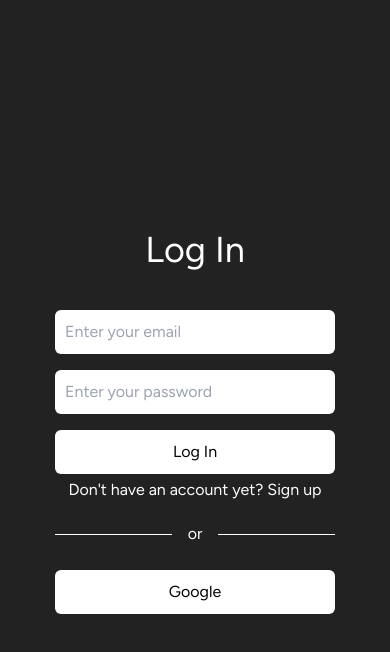
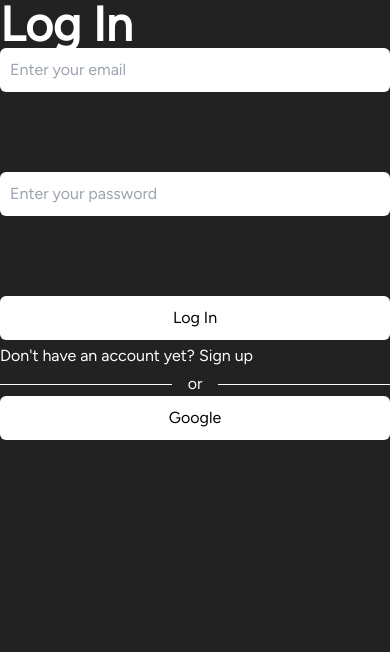
Before and after one commit to jakubtrzpiot/mern-p2p2, a React (Create React App) app in the folder client/: page /login in a window 390 px wide. Shown: the top 652 px of the page. Built offline with nearby package versions, Linux system fonts and the light colour scheme; no server answers.

Commit message:
implement mobile first approach on login page

```diff
--- a/client/src/App.js
+++ b/client/src/App.js
@@ -7,7 +7,7 @@ import { Home } from './pages/Home';
 
 export const App = () => {
   return (
-    <div className="bg-[#222222] h-screen flex">
+    <div className="bg-[#222222] h-screen w-full">
       <Routes>
         <Route exact path="/" element={<Home />}></Route>
         <Route exact path="/u/:id" element={<Dashboard />}></Route>
--- a/client/src/components/CustomComponents.js
+++ b/client/src/components/CustomComponents.js
@@ -6,7 +6,7 @@ const Button = props => {
   return (
     <button
       onClick={func}
-      className={`p-2.5 rounded-md bg-white hover:bg-primary hover:text-white hover:cursor-pointer transition ${className}`}
+      className={`w-full p-2.5 rounded-md bg-white hover:bg-primary hover:text-white hover:cursor-pointer transition ${className}`}
     >
       {content}
     </button>
@@ -19,7 +19,7 @@ const Input = props => {
     <input
       {...register}
       name={name}
-      className={`p-2.5 rounded-md outline-none ${className}`}
+      className={`w-full p-2.5 rounded-md outline-none ${className}`}
       type={isPassword ? 'password' : 'text'}
       placeholder={content}
     />
--- a/client/src/pages/Login.js
+++ b/client/src/pages/Login.js
@@ -44,12 +44,9 @@ export const Login = () => {
   }, [navigate]);
 
   return (
-    <div className="flex justify-center items-center flex-col mx-auto">
-      <p className="text-white text-4xl mb-10">Log In</p>
-      <form
-        onSubmit={handleSubmit(onSubmit)}
-        className="gap-2 flex flex-col w-[280px]"
-      >
+    <div className="max-w-md mx-auto">
+      <p className="text-white text-5xl font-bold">Log In</p>
+      <form onSubmit={handleSubmit(onSubmit)} className="flex flex-col gap-10">
         <Input
           register={{ ...register('email') }}
           name="email"
@@ -71,8 +68,8 @@ export const Login = () => {
           Sign up
         </Link>
       </div>
-      <Hr className="w-[280px] pt-4 pb-6" content="or" />
-      <Button className="w-[280px]" content="Google" />
+      <Hr className="" content="or" />
+      <Button className="" content="Google" />
     </div>
   );
 };
```
